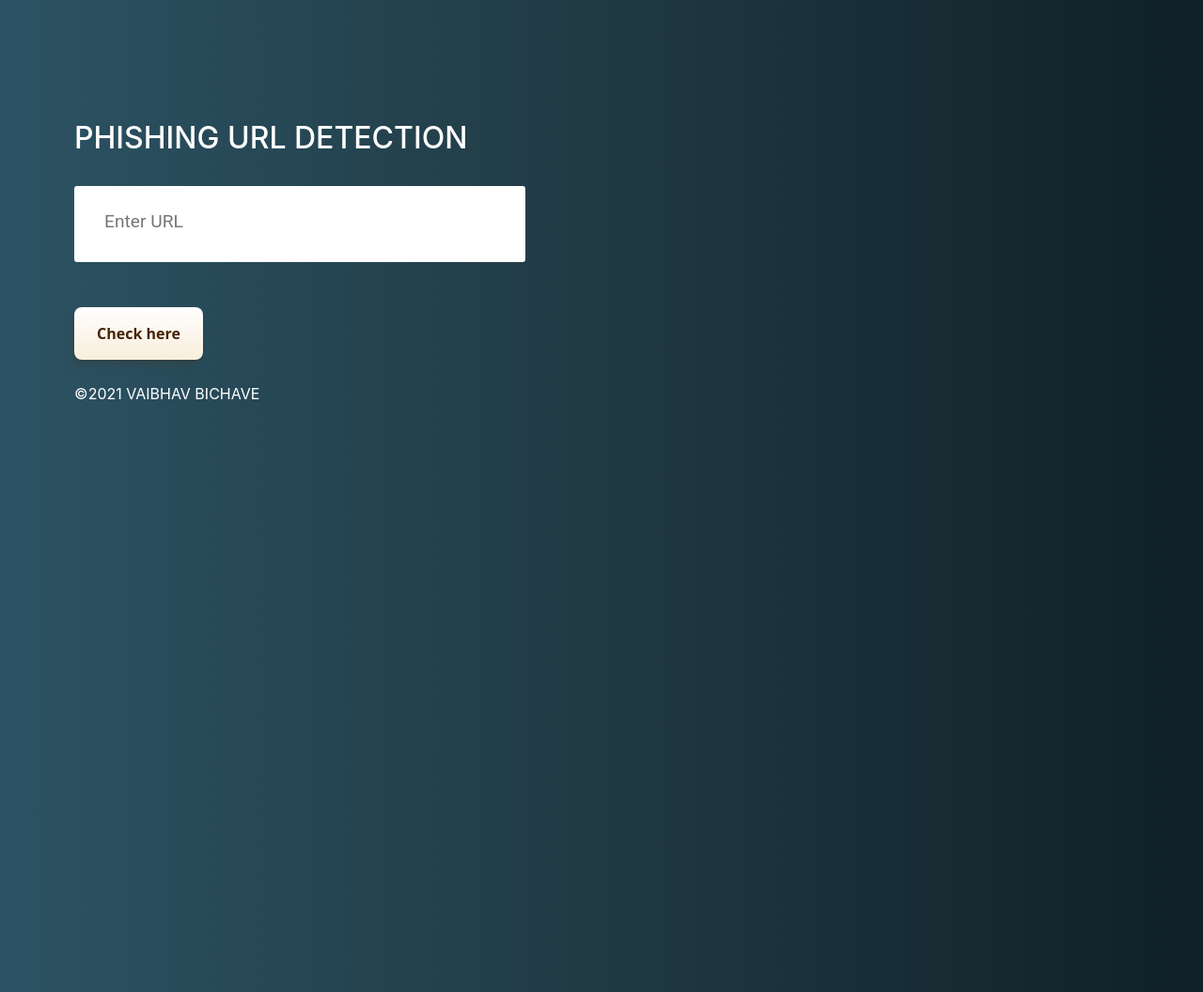
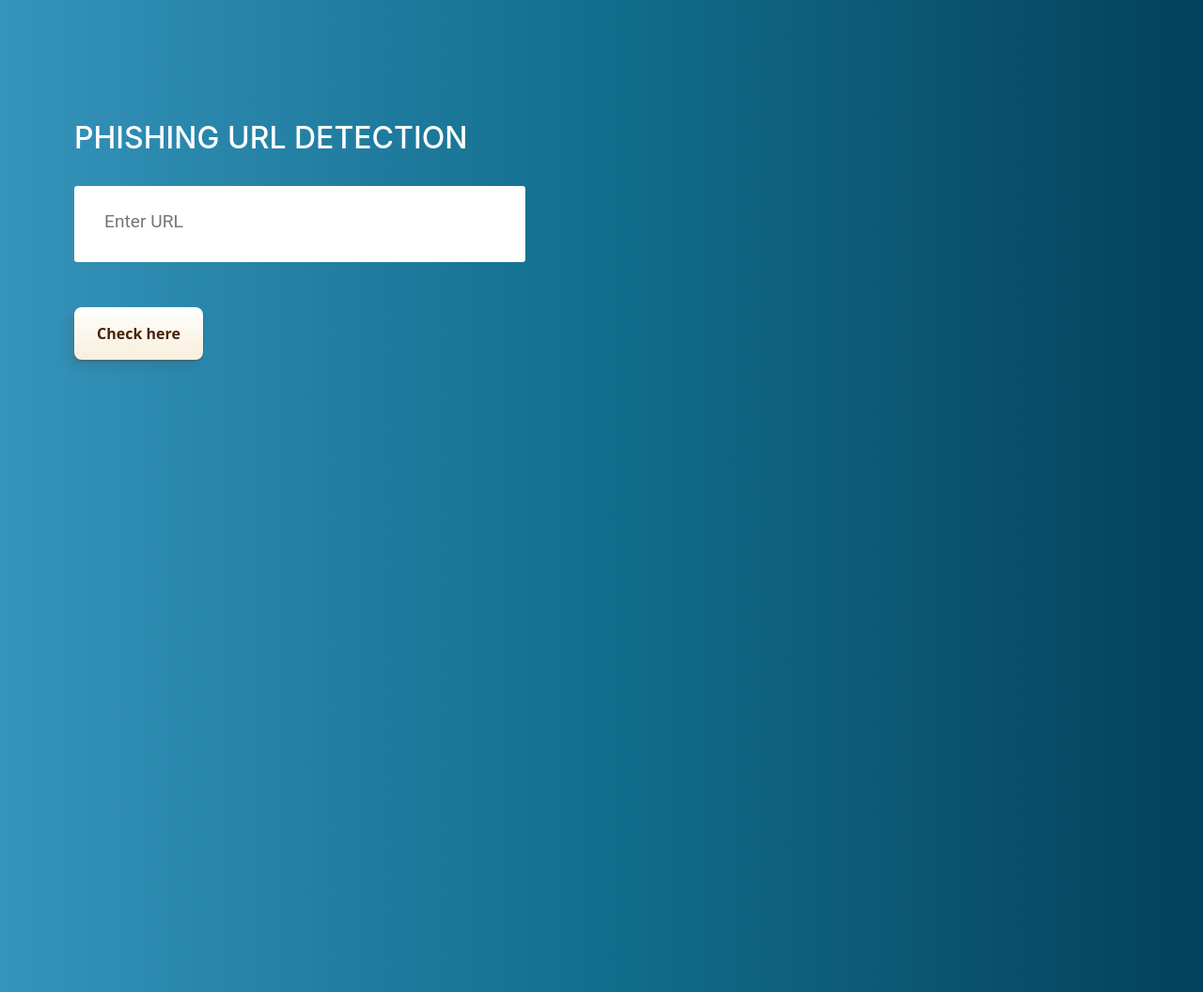
Before and after one commit to subhash-kr0/Phishing-Domain-Detection, a Flask app: page / in a window 1280 px wide. Shown: the whole page at 94% size. Run offline with Flask 2, Linux system fonts and the light colour scheme; parts of the project's set-up code (start-up, migrations or seed data) failed here and were passed over; some libraries are stand-ins or nearby versions.

Commit message:
package and errors resolve

```diff
--- a/requirements.txt
+++ b/requirements.txt
@@ -8,3 +8,4 @@ requests==2.25.1
 scikit_learn==1.0.1
 whois==0.9.13
 gunicorn==20.1.0
+Werkzeug==2.2.2
--- a/static/styles.css
+++ b/static/styles.css
@@ -8,13 +8,15 @@
 }
 
 body {
+
   padding: 10% 5%;
-  background: #0f2027;
-  background: linear-gradient(to right,#2c5364, #203a43, #0f2027);
+  background: #2de9f6;
+  background: linear-gradient(to right,#3693bb, #126e8d, #04415c);
   justify-content: center;
   align-items: center;
   height: 100vh;
   color: #fff;
+
 }
 
 .form__label {
--- a/templates/index.html
+++ b/templates/index.html
@@ -12,10 +12,13 @@
     <link rel="stylesheet" href="https://stackpath.bootstrapcdn.com/bootstrap/4.5.0/css/bootstrap.min.css"
         integrity="sha384-9aIt2nRpC12Uk9gS9baDl411NQApFmC26EwAOH8WgZl5MYYxFfc+NcPb1dKGj7Sk" crossorigin="anonymous">
 
-    <link href="static/styles.css" rel="stylesheet">
+    <link href="../static/styles.css" rel="stylesheet">
     <title>URL detection</title>
 
+
+
 </head>
+
 
 <body>
 
@@ -45,7 +48,7 @@
     </div>
 </div>
 <br>
-<p>©2021 VAIBHAV BICHAVE</p>
+
 </div>
 
     <!-- JavaScript -->
```
